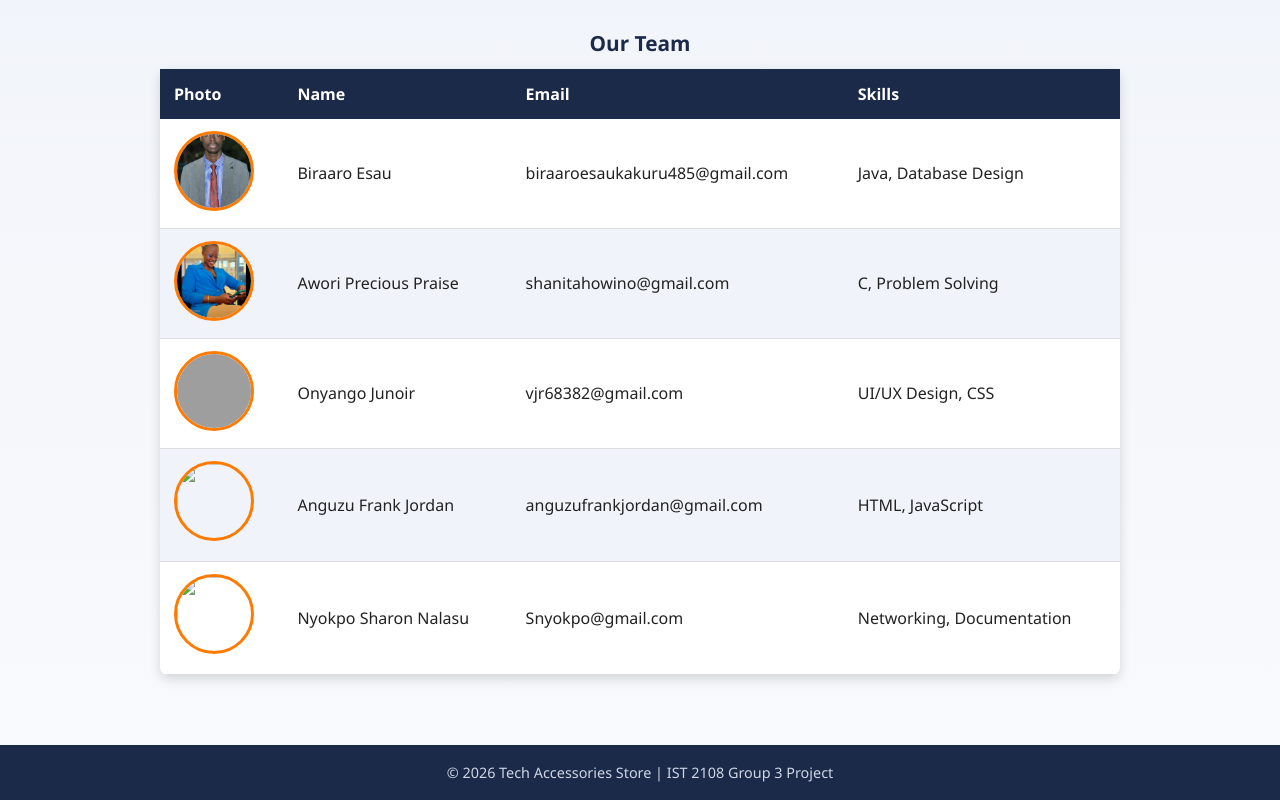
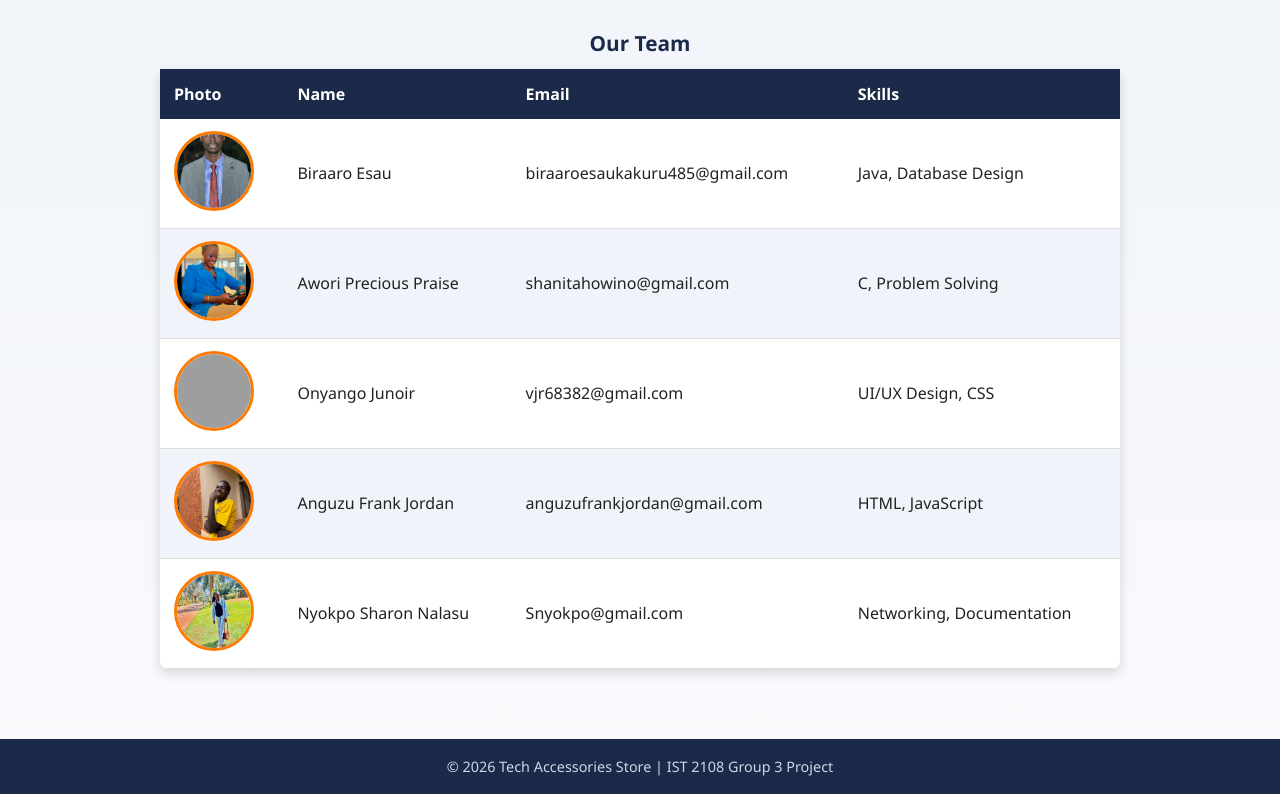
Before and after one commit to junoironyango-arch/webApp, a plain HTML site: page index.html in a window 1280 px wide. Shown: the part 362-1162 px from the top of the page. Drawn offline with Linux system fonts and the light colour scheme; grey boxes are pictures that could not be loaded.

Commit message:
Fix HTML structure and formatting issues

```diff
--- a/index.html
+++ b/index.html
@@ -121,13 +121,13 @@
           <td>UI/UX Design, CSS</td>
         </tr>
         <tr>
-          <td><img src="images/jordan_photo"></td>
+          <td><img src="images/jordan_photo.jpg"></td>
           <td>Anguzu Frank Jordan</td>
           <td>anguzufrankjordan@gmail.com</td>
           <td>HTML, JavaScript</td>
         </tr>
         <tr>
-          <td><img src="images/sharon_photo"></td>
+          <td><img src="images/sharon_photo.jpg"></td>
           <td>Nyokpo Sharon Nalasu</td>
           <td>Snyokpo@gmail.com</td>
           <td>Networking, Documentation</td>
```
